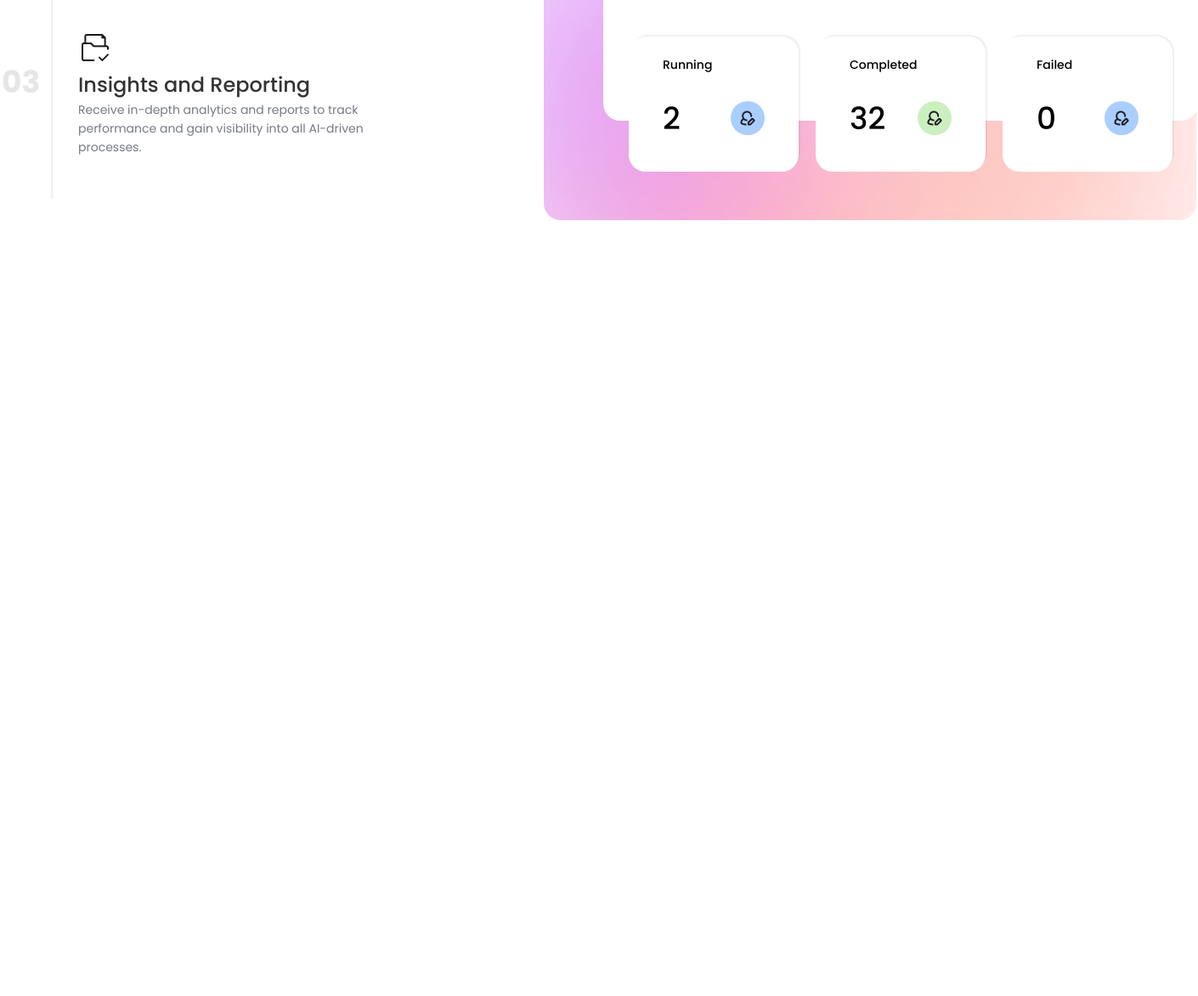
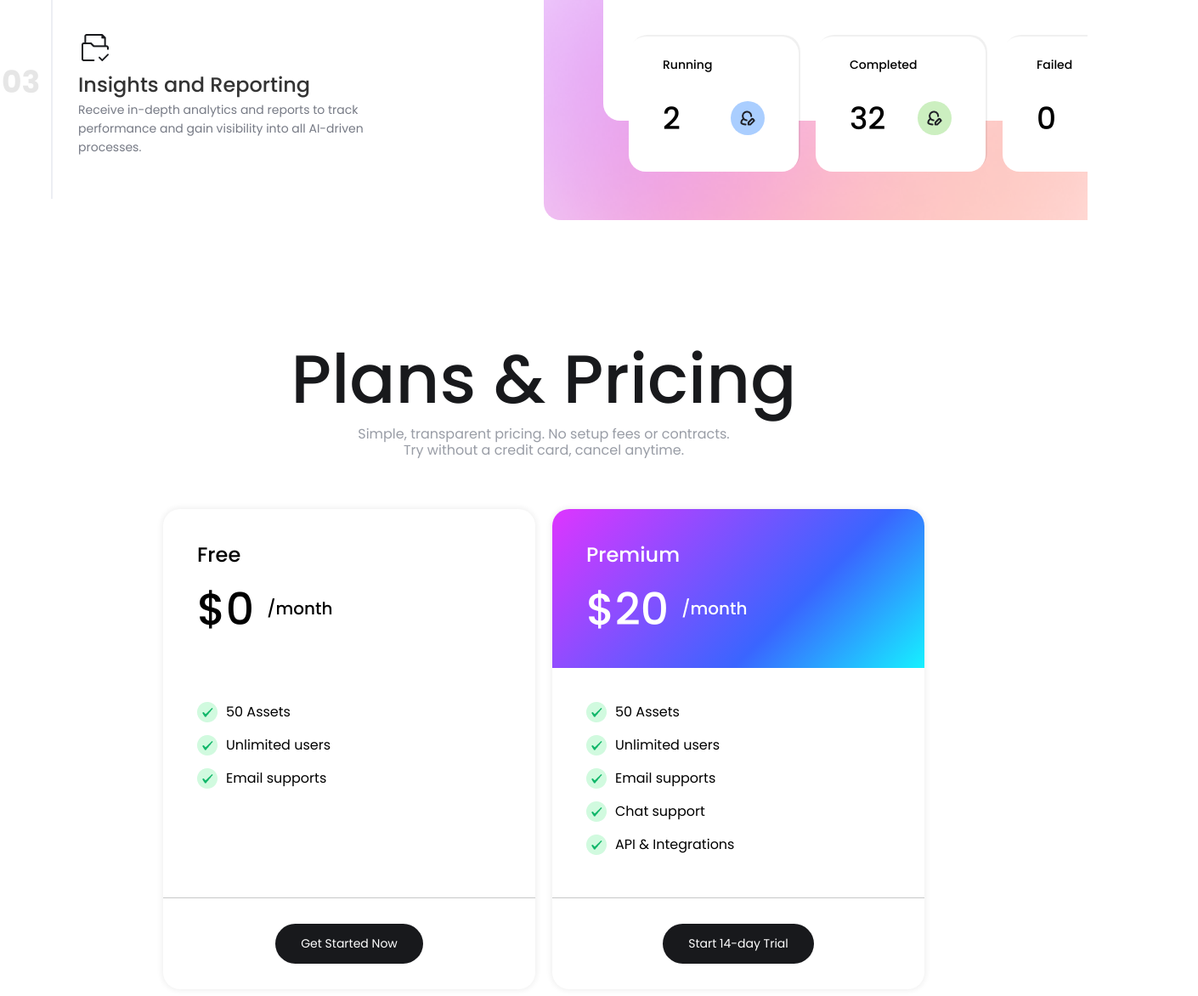
Before and after one commit to iddhanushka/frontend-development_VXD, a website built with webpack: page app/index.html in a window 1280 px wide. Shown: the part 1622-2794 px from the top of the page at 85% size, 1410 px wide, since content can reach past the window. Before the commit the page ends 1922 px from the top, so only its background shows below. Built offline with nearby package versions, Linux system fonts and the light colour scheme; a web font is replaced by a local one.

Commit message:
plans and pricing section development

```diff
--- a/app/assets/styles/base/_global.scss
+++ b/app/assets/styles/base/_global.scss
@@ -6,6 +6,7 @@ html {
 body {
   font-family: "Poppins", sans-serif;
   font-style: normal;
+  overflow-x: hidden;
 }
 
 img {
--- a/app/assets/styles/modules/_home.scss
+++ b/app/assets/styles/modules/_home.scss
@@ -68,7 +68,7 @@
 }
 
 .rapidly-changing {
-  padding: 200px 0 50px 0;
+  padding: 200px 0 70px 0;
 
   &__title {
     font-size: 80px;
@@ -338,3 +338,132 @@
   line-height: 22px;
   margin: 0;
 }
+
+.plan-pricing {
+  padding: 80px 0;
+
+  &__feature-icon {
+    max-width: 24px;
+    margin-right: 10px;
+  }
+
+  &__title {
+    font-size: 80px;
+    font-weight: 500;
+    text-align: center;
+    margin: 0;
+    color: #18191c;
+    margin-bottom: 10px;
+  }
+
+  &__description {
+    color: #999da6;
+    font-size: 16px;
+    font-weight: 400;
+    text-align: center;
+    margin: 0;
+    max-width: 50%;
+    position: relative;
+    left: 50%;
+    transform: translateX(-50%);
+    margin-bottom: 60px;
+  }
+
+  &__context {
+    width: 100%;
+    max-width: 70%;
+    margin: auto;
+  }
+
+  &__cards {
+    list-style-type: none;
+    padding-left: 0;
+    display: flex;
+    justify-content: center;
+    column-gap: 20px;
+  }
+
+  &__card-item {
+    background: #fff;
+    border-radius: 20px;
+    box-shadow: 0px 0px 6px 2px rgba(0, 0, 0, 0.06);
+
+    width: 100%;
+  }
+
+  &__feature-list {
+    list-style-type: none;
+    padding-left: 0;
+    display: grid;
+    row-gap: 5px;
+  }
+
+  &__feature-list-item {
+    display: flex;
+    align-items: center;
+    margin-bottom: 10px;
+
+    &--hidden {
+      visibility: hidden;
+    }
+  }
+
+  &__card-title {
+    font-size: 24px;
+    font-weight: 500;
+    margin: 0;
+    margin-bottom: 20px;
+
+    &--premium {
+      color: #fff;
+    }
+  }
+
+  &__amount {
+    margin: 0;
+    font-size: 52px;
+    font-weight: 500;
+    display: flex;
+    align-items: center;
+    margin-bottom: 0px;
+
+    &--premium {
+      color: #fff;
+    }
+  }
+
+  &__month {
+    font-size: 20px;
+    font-weight: 500;
+    margin-left: 15px;
+  }
+
+  &__card-header {
+    padding: 40px 40px;
+    border-top-left-radius: 20px;
+    border-top-right-radius: 20px;
+
+    &--premium {
+      background: linear-gradient(135deg, rgba(222, 53, 255, 1) 0%, rgba(58, 101, 255, 1) 64%, rgba(22, 241, 255, 1) 100%);
+    }
+  }
+
+  &__card-footer {
+    border-bottom-left-radius: 20px;
+    border-bottom-right-radius: 20px;
+  }
+
+  &__card-body {
+    padding: 40px 40px;
+  }
+
+  &__card-footer {
+    padding: 30px 40px;
+    border-top: 1px solid #18191c3d;
+  }
+
+  &__card-btn {
+    width: fit-content;
+    margin: auto;
+  }
+}
--- a/app/index.html
+++ b/app/index.html
@@ -164,6 +164,62 @@
       </div>
     </section>
 
+    <section class="plan-pricing">
+      <div class="container">
+        <div class="plan-pricing__context">
+          <h3 class="plan-pricing__title">Plans & Pricing</h3>
+          <p class="plan-pricing__description">Simple, transparent pricing. No setup fees or contracts. Try without a credit card, cancel anytime.</p>
+          <div class="plan-pricing__plans">
+            <ul class="plan-pricing__cards">
+              <li class="plan-pricing__card-item">
+                <div class="pran-pricing__card-free">
+                  <div class="plan-pricing__card-header">
+                    <h4 class="plan-pricing__card-title">Free</h4>
+                    <h5 class="plan-pricing__amount">$0<span class="plan-pricing__month">/month</span></h5>
+                  </div>
+                  <div class="plan-pricing__card-body">
+                    <ul class="plan-pricing__feature-list">
+                      <li class="plan-pricing__feature-list-item"><img src="./assets/images/check-icon.png" alt="" class="plan-pricing__feature-icon" />50 Assets</li>
+                      <li class="plan-pricing__feature-list-item"><img src="./assets/images/check-icon.png" alt="" class="plan-pricing__feature-icon" />Unlimited users</li>
+                      <li class="plan-pricing__feature-list-item"><img src="./assets/images/check-icon.png" alt="" class="plan-pricing__feature-icon" />Email supports</li>
+                      <li class="plan-pricing__feature-list-item plan-pricing__feature-list-item--hidden"><img src="./assets/images/check-icon.png" alt="" class="plan-pricing__feature-icon" />Unlimited users</li>
+                      <li class="plan-pricing__feature-list-item plan-pricing__feature-list-item--hidden"><img src="./assets/images/check-icon.png" alt="" class="plan-pricing__feature-icon" />Email supports</li>
+                    </ul>
+                  </div>
+                  <div class="plan-pricing__card-footer">
+                    <a href="" class="plan-pricing__card-btn button">Get Started Now</a>
+                  </div>
+                </div>
+              </li>
+
+              <li class="plan-pricing__card-item">
+                <div class="plan-pricing__card-free">
+                  <div class="plan-pricing__card-header plan-pricing__card-header--premium">
+                    <h4 class="plan-pricing__card-title plan-pricing__card-title--premium">Premium</h4>
+                    <h5 class="plan-pricing__amount plan-pricing__amount--premium">$20<span class="plan-pricing__month">/month</span></h5>
+                  </div>
+
+                  <div class="plan-pricing__card-body">
+                    <ul class="plan-pricing__feature-list">
+                      <li class="plan-pricing__feature-list-item"><img src="./assets/images/check-icon.png" alt="" class="plan-pricing__feature-icon" />50 Assets</li>
+                      <li class="plan-pricing__feature-list-item"><img src="./assets/images/check-icon.png" alt="" class="plan-pricing__feature-icon" />Unlimited users</li>
+                      <li class="plan-pricing__feature-list-item"><img src="./assets/images/check-icon.png" alt="" class="plan-pricing__feature-icon" />Email supports</li>
+                      <li class="plan-pricing__feature-list-item"><img src="./assets/images/check-icon.png" alt="" class="plan-pricing__feature-icon" />Chat support</li>
+                      <li class="plan-pricing__feature-list-item"><img src="./assets/images/check-icon.png" alt="" class="plan-pricing__feature-icon" />API & Integrations</li>
+                    </ul>
+                  </div>
+
+                  <div class="plan-pricing__card-footer">
+                    <a href="" class="plan-pricing__card-btn button">Start 14-day Trial</a>
+                  </div>
+                </div>
+              </li>
+            </ul>
+          </div>
+        </div>
+      </div>
+    </section>
+
     <script src="./assets/fontawesome/all.min.js"></script>
     <script src="bundled.js"></script>
   </body>
```
Also changed, not shown: app/assets/images/check-icon.png (added).
